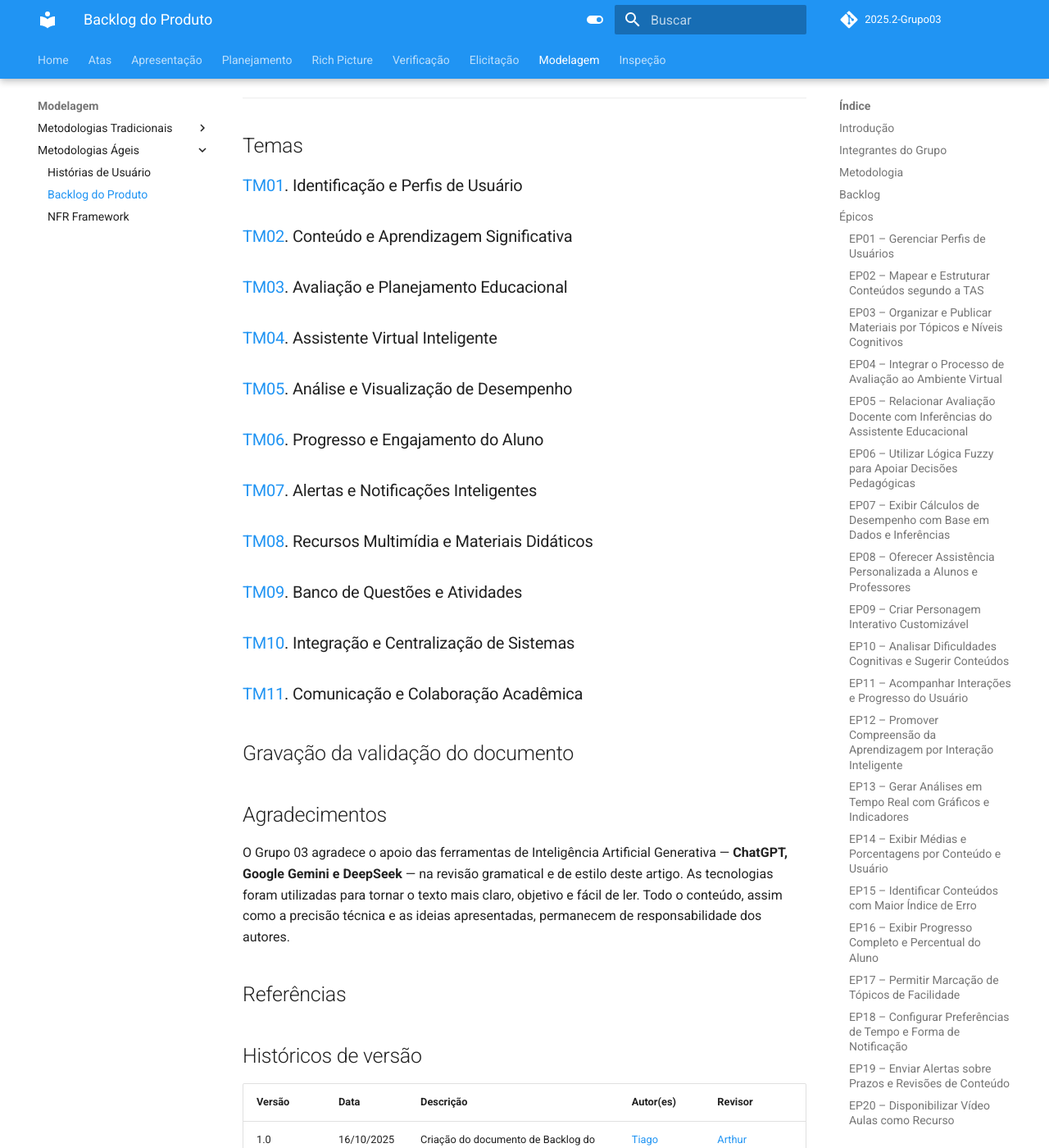
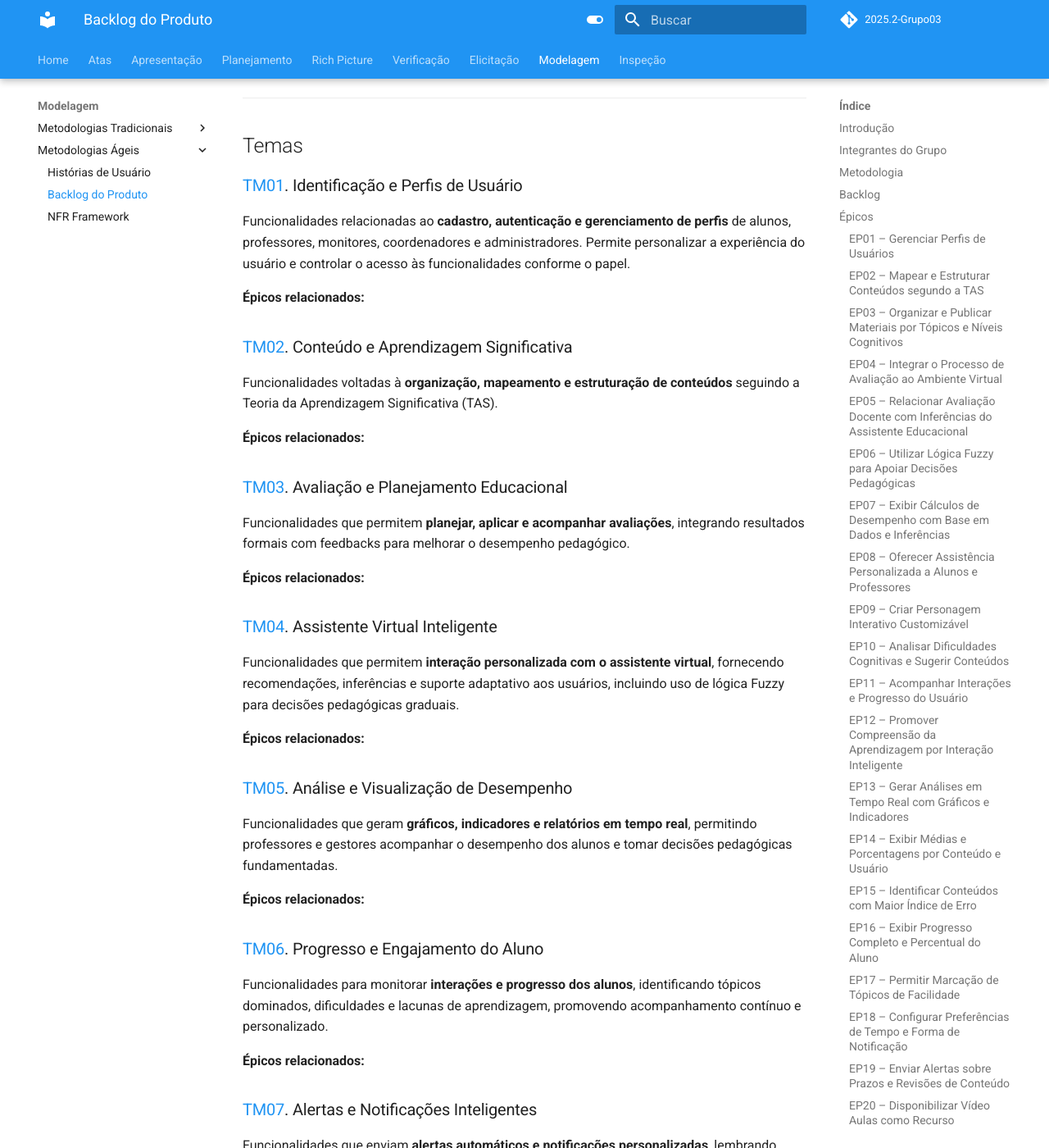
Before and after one commit to Requisitos-de-Software/2025.2-Grupo03, an MkDocs documentation site: the page built from docs/Modelagem/backlog_do_produto.md, in a window 1280 px wide and 1400 px high, scrolled down 6502 px. Shown: the whole window at 82% size. Built offline with MkDocs 1.6.1 and Material for MkDocs 9.7.7, drawn with Linux system fonts in a browser that asks for light colours; comment, search, counter and statistics services are not loaded; some of the changed text lies outside the part shown.

Commit message:
explicando temas

```diff
--- a/docs/Modelagem/backlog_do_produto.md
+++ b/docs/Modelagem/backlog_do_produto.md
@@ -222,26 +222,59 @@ menores, chamadas de **histórias de usuário**, facilitando o entendimento do s
 ## Temas
 
 ### [TM01](https://requisitos-de-software.github.io/2025.2-Grupo03/Modelagem/backlog_do_produto/#tm01-identificacao-e-perfis-de-usuario). Identificação e Perfis de Usuário
+Funcionalidades relacionadas ao **cadastro, autenticação e gerenciamento de perfis** de alunos, professores, monitores, coordenadores e administradores. Permite personalizar a experiência do usuário e controlar o acesso às funcionalidades conforme o papel.
+
+**Épicos relacionados:**
 
 ### [TM02](https://requisitos-de-software.github.io/2025.2-Grupo03/Modelagem/backlog_do_produto/#tm02-conteudo-e-aprendizagem-significativa). Conteúdo e Aprendizagem Significativa
+Funcionalidades voltadas à **organização, mapeamento e estruturação de conteúdos** seguindo a Teoria da Aprendizagem Significativa (TAS).
+
+**Épicos relacionados:**
 
 ### [TM03](https://requisitos-de-software.github.io/2025.2-Grupo03/Modelagem/backlog_do_produto/#tm03-avaliacao-e-planejamento-educacional). Avaliação e Planejamento Educacional
+Funcionalidades que permitem **planejar, aplicar e acompanhar avaliações**, integrando resultados formais com feedbacks para melhorar o desempenho pedagógico.
+
+**Épicos relacionados:**
 
 ### [TM04](https://requisitos-de-software.github.io/2025.2-Grupo03/Modelagem/backlog_do_produto/#tm04-assistente-virtual-inteligente). Assistente Virtual Inteligente
+Funcionalidades que permitem **interação personalizada com o assistente virtual**, fornecendo recomendações, inferências e suporte adaptativo aos usuários, incluindo uso de lógica Fuzzy para decisões pedagógicas graduais.
+
+**Épicos relacionados:**
 
 ### [TM05](https://requisitos-de-software.github.io/2025.2-Grupo03/Modelagem/backlog_do_produto/#tm05-analise-e-visualizacao-de-desempenho). Análise e Visualização de Desempenho
+Funcionalidades que geram **gráficos, indicadores e relatórios em tempo real**, permitindo professores e gestores acompanhar o desempenho dos alunos e tomar decisões pedagógicas fundamentadas.
+
+**Épicos relacionados:**
 
 ### [TM06](https://requisitos-de-software.github.io/2025.2-Grupo03/Modelagem/backlog_do_produto/#tm06-progresso-e-engajamento-do-aluno). Progresso e Engajamento do Aluno
+Funcionalidades para monitorar **interações e progresso dos alunos**, identificando tópicos dominados, dificuldades e lacunas de aprendizagem, promovendo acompanhamento contínuo e personalizado.
+
+**Épicos relacionados:**
 
 ### [TM07](https://requisitos-de-software.github.io/2025.2-Grupo03/Modelagem/backlog_do_produto/#tm07-alertas-e-notificacoes-inteligentes). Alertas e Notificações Inteligentes
+Funcionalidades que enviam **alertas automáticos e notificações personalizadas**, lembrando sobre prazos, revisões e eventos relevantes.
+
+**Épicos relacionados:**
 
 ### [TM08](https://requisitos-de-software.github.io/2025.2-Grupo03/Modelagem/backlog_do_produto/#tm08-recursos-multimidia-e-materiais-didaticos). Recursos Multimídia e Materiais Didáticos
+Funcionalidades que disponibilizam **materiais educacionais multimídia**, como textos, vídeos, imagens e exercícios interativos, favorecendo diferentes estilos de aprendizagem.
+
+**Épicos relacionados:**
 
 ### [TM09](https://requisitos-de-software.github.io/2025.2-Grupo03/Modelagem/backlog_do_produto/#tm09-banco-de-questoes-e-atividades). Banco de Questões e Atividades
+Funcionalidades para **criar, organizar e gerenciar questões e atividades**, permitindo reutilização, avaliação formativa e feedback automático.
+
+**Épicos relacionados:**
 
 ### [TM10](https://requisitos-de-software.github.io/2025.2-Grupo03/Modelagem/backlog_do_produto/#tm10-integracao-e-centralizacao-de-sistemas). Integração e Centralização de Sistemas
+Funcionalidades que permitem **integrar o sistema com outros softwares educacionais e AVAs**, centralizando informações acadêmicas e facilitando a interoperabilidade.
+
+**Épicos relacionados:**
 
 ### [TM11](https://requisitos-de-software.github.io/2025.2-Grupo03/Modelagem/backlog_do_produto/#tm11-comunicacao-e-colaboracao-academica). Comunicação e Colaboração Acadêmica
+Funcionalidades para **interação e colaboração entre alunos, professores e monitores**, via chat, fórum e monitoria, promovendo engajamento e troca de conhecimento.
+
+**Épicos relacionados:**
 
 ## Gravação da validação do documento
 
```
